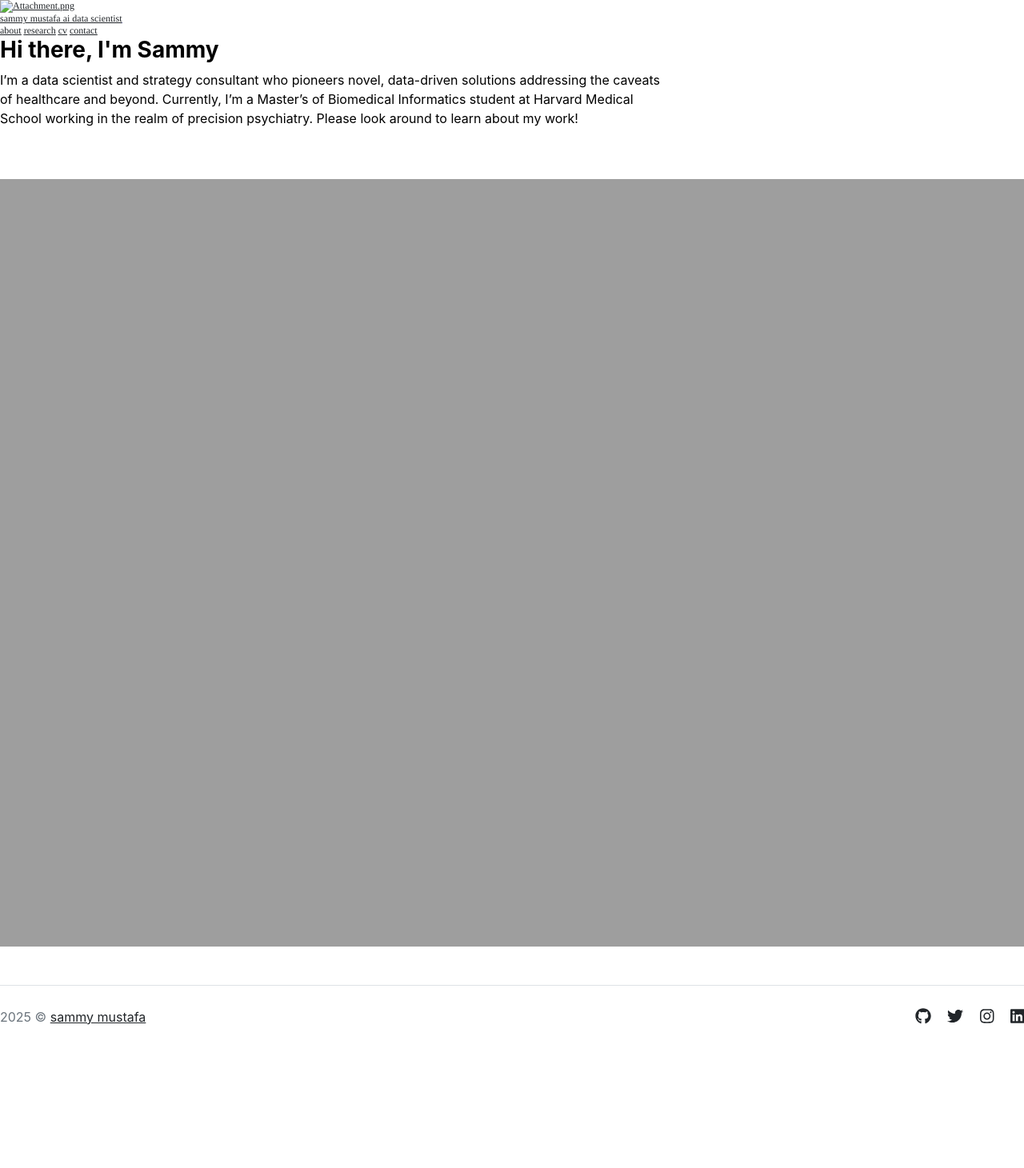
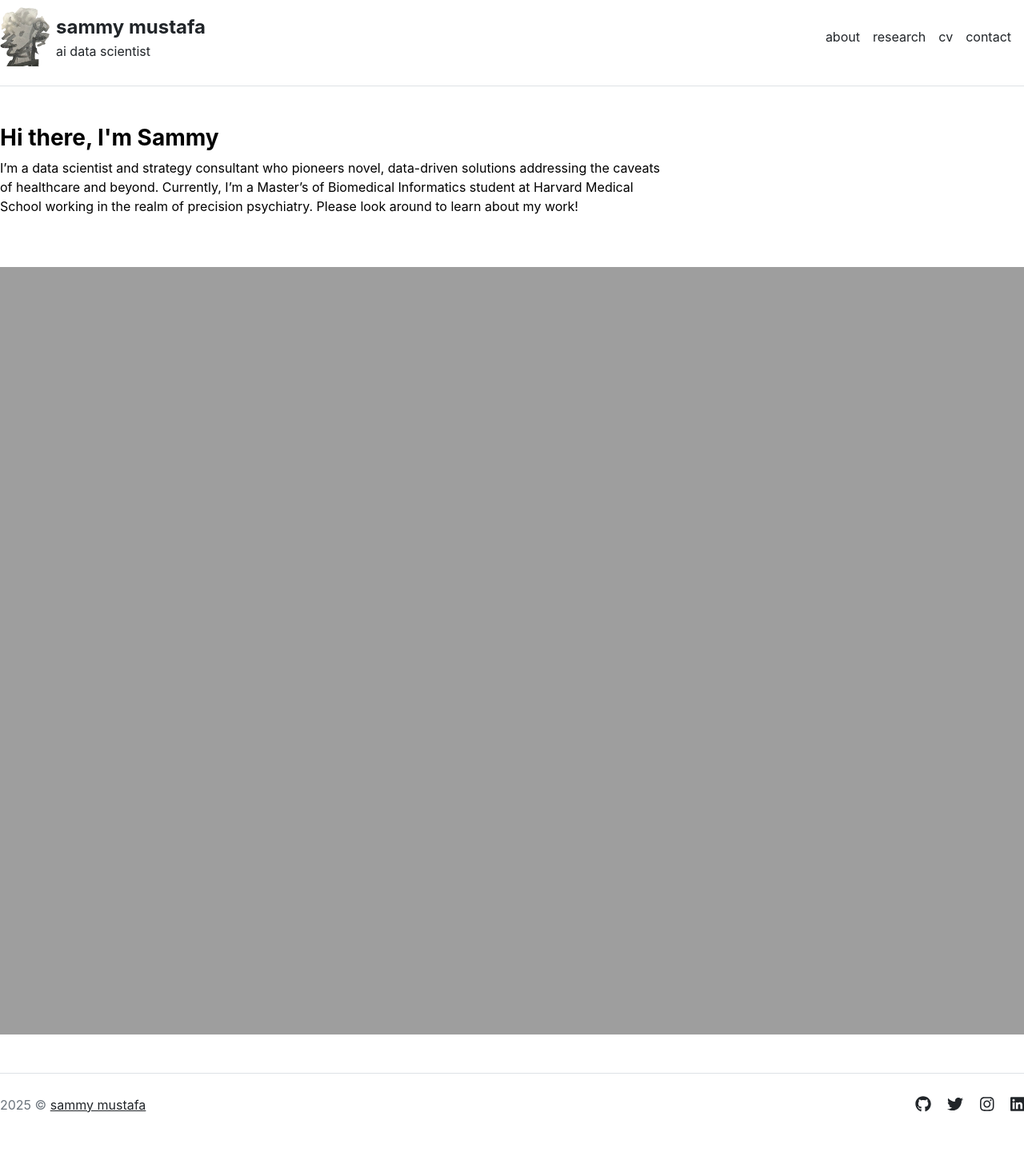
Before and after one commit to sammymustafa/personal-website, a Jekyll site: the page built from index.md, in a window 1280 px wide. Shown: the whole page at 80% size. Built offline with Jekyll 4.4.1, drawn with Linux system fonts in a browser that asks for light colours; before the commit the page ends 1351 px from its top, so only the background shows below that.

Commit message:
back to normal

```diff
--- a/_includes/header.html
+++ b/_includes/header.html
@@ -1,21 +1,20 @@
-<!DOCTYPE html PUBLIC "-//W3C//DTD HTML 4.01//EN" "http://www.w3.org/TR/html4/strict.dtd">
-<html>
-<head>
-  <meta http-equiv="Content-Type" content="text/html; charset=utf-8">
-  <meta http-equiv="Content-Style-Type" content="text/css">
-  <title></title>
-  <meta name="Generator" content="Cocoa HTML Writer">
-  <meta name="CocoaVersion" content="2575.4">
-  <style type="text/css">
-    p.p1 {margin: 0.0px 0.0px 0.0px 0.0px; font: 12.0px Times; color: #0000e9; -webkit-text-stroke: #0000e9}
-    p.p2 {margin: 0.0px 0.0px 0.0px 0.0px; font: 12.0px Times; -webkit-text-stroke: #000000}
-    span.s1 {font-kerning: none}
-    span.s2 {text-decoration: underline ; font-kerning: none}
-  </style>
-</head>
-<body>
-<p class="p1"><span class="s1"><a href="file:///Users/sammymustafa/Desktop/all/business/personal-website/_includes/%7B%7B%20site.github.url%20%7D%7D/"><img src="file:///Attachment.png" alt="Attachment.png"></a></span></p>
-<p class="p1"><span class="s2"><a href="file:///Users/sammymustafa/Desktop/all/business/personal-website/_includes/%7B%7B%20site.github.url%20%7D%7D/">{{ site.title }} {{ site.description }}</a></span></p>
-<p class="p2"><span class="s1">{% for item in site.data.settings.menu %} <a href="file:///Users/sammymustafa/Desktop/all/business/personal-website/_includes/%7B%7B%20site.github.url%20%7D%7D%7B%7B%20item.url%20%7D%7D"><span class="s2">{{ item.name }}</span></a> {% endfor %}</span></p>
-</body>
-</html>
+<header class="d-flex flex-column flex-md-row align-items-center pb-3 mb-5 border-bottom">
+  <nav class="navbar navbar-expand-lg navbar-light">
+      <a href="{{ site.github.url }}/" class="d-flex align-items-center">
+        <img src="assets/other_icon.png" width="70" height="75">
+      </a>
+  </nav>
+  <div>
+    <a href="{{ site.github.url }}/" class="d-flex align-items-center text-decoration-none">
+      <span class="fs-4 fw-bold">{{ site.title }}</span>
+    </a>
+    <a href="{{ site.github.url }}/" class="d-flex align-items-center text-decoration-none">
+      <span>{{ site.description }}</span>
+    </a>
+  </div>
+  <nav class="d-inline-flex mt-2 mt-md-0 ms-md-auto">
+    {% for item in site.data.settings.menu %}
+      <a class="me-3 py-2 text-decoration-none" href="{{ site.github.url }}{{ item.url }}">{{ item.name }}</a>
+    {% endfor %}
+  </nav>
+</header>
```
Also changed, not shown: 1 other file.
